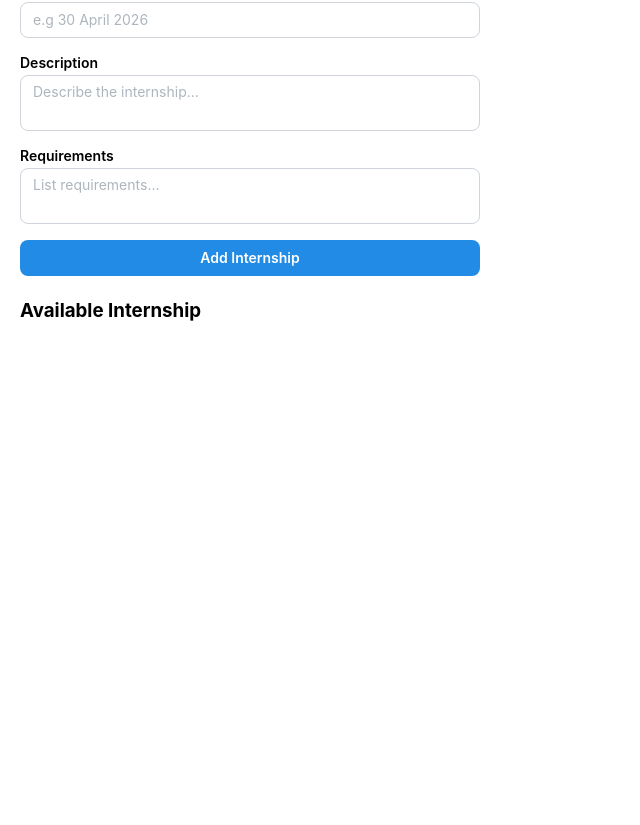
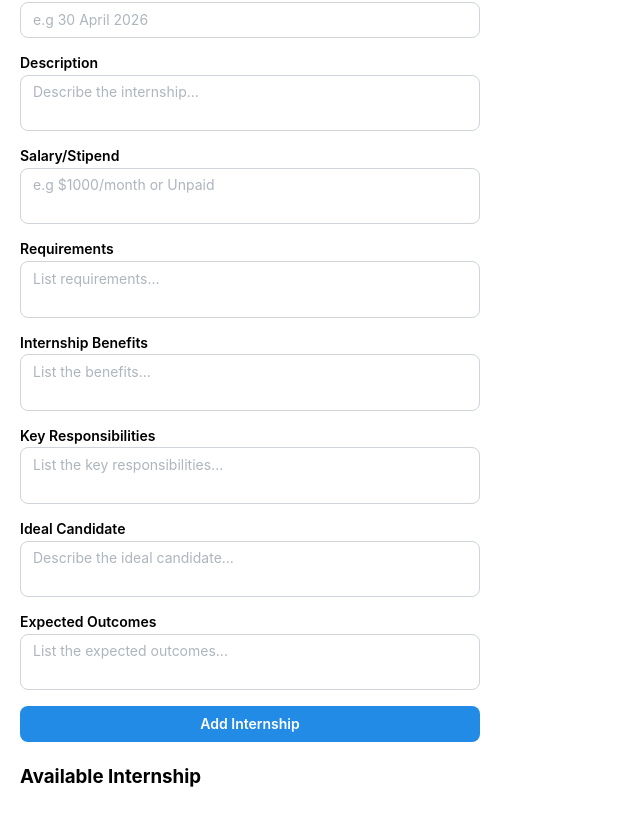
Before and after one commit to RachealMilele123/Admin_FrontEnd, a React (Vite) app: page /admin/internships in a window 1280 px wide. Shown: the part 411-1236 px from the top of the page, without its empty margins (0-640 px from the left). Before the commit the page ends 800 px from the top, so only its background shows below. Built offline with nearby package versions, Linux system fonts and the light colour scheme.

Commit message:
updated the internshipfield

```diff
--- a/src/pages/InternshipAdmin.jsx
+++ b/src/pages/InternshipAdmin.jsx
@@ -13,7 +13,15 @@ function InternshipAdmin() {
       duration: "",
       deadline: "",
       description: "",
+      salary: "",
       requirements: "",
+      idealCandidate: "",
+      keyResponsibilities: "",
+      internshipBenefits: "",
+      expectedOutcomes: "",
+
+
+
     },
   });
 
@@ -36,7 +44,7 @@ function InternshipAdmin() {
 
         <TextInput
           label="Company Name"
-          placeholder="e.g MTN Zambia"
+          placeholder="e.g Cavendish University"
           mt="sm"
           {...form.getInputProps("company")}
         />
@@ -70,11 +78,48 @@ function InternshipAdmin() {
         />
 
         <Textarea
+        label="Salary/Stipend"
+        placeholder="e.g $1000/month or Unpaid"
+        mt="sm"
+        {...form.getInputProps("salary")}
+        />
+
+
+        <Textarea
           label="Requirements"
           placeholder="List requirements..."
           mt="sm"
           {...form.getInputProps("requirements")}
         />
+
+        <Textarea
+          label="Internship Benefits"
+          placeholder="List the benefits..."
+          mt="sm"
+          {...form.getInputProps("internshipBenefits")}
+        />
+
+        <Textarea
+          label="Key Responsibilities"
+          placeholder="List the key responsibilities..."
+          mt="sm"
+          {...form.getInputProps("keyResponsibilities")}
+        />
+
+        <Textarea
+          label="Ideal Candidate"
+          placeholder="Describe the ideal candidate..."
+          mt="sm"
+          {...form.getInputProps("idealCandidate")}
+        />
+
+        <Textarea
+            label="Expected Outcomes"
+            placeholder="List the expected outcomes..."
+            mt="sm"
+            {...form.getInputProps("expectedOutcomes")}
+        />
+
 
         <Button type="submit" fullWidth mt="md">
           Add Internship
```
